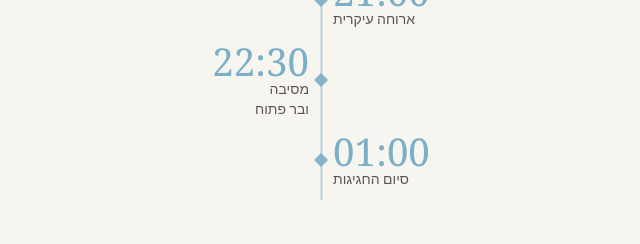
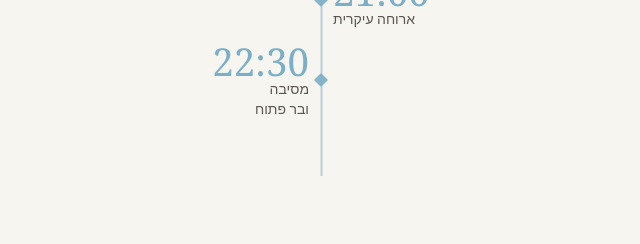
Before and after one commit to shakedd15/My-Wedding-invitation, a React (Vite) app: page / in a window 1280 px wide. Shown: the part 2560-2804 px from the top of the page, without its empty margins (319-959 px from the left). Built offline with nearby package versions, Linux system fonts and the light colour scheme; no server answers; a web font is replaced by a local one.

Commit message:
fix: remove end-of-party schedule item, keep line extension
Co-authored-by: Cursor <cursoragent@cursor.com>

```diff
--- a/src/components/ScheduleSection.jsx
+++ b/src/components/ScheduleSection.jsx
@@ -10,7 +10,6 @@ const EVENTS = [
   { time: "20:30", label: "חופה\nוקידושין",      side: "left"  },
   { time: "21:00", label: "ארוחה עיקרית",        side: "right" },
   { time: "22:30", label: "מסיבה\nובר פתוח",     side: "left"  },
-  { time: "01:00", label: "סיום החגיגות",        side: "right" },
 ];
 
 const BLUE = "var(--color-blue)";
@@ -171,6 +170,9 @@ export default function ScheduleSection() {
             </div>
           </div>
         ))}
+
+        {/* Extend the timeline past the last event, without a diamond */}
+        <div aria-hidden="true" style={{ height: "56px" }} />
       </div>
     </section>
   );
```
